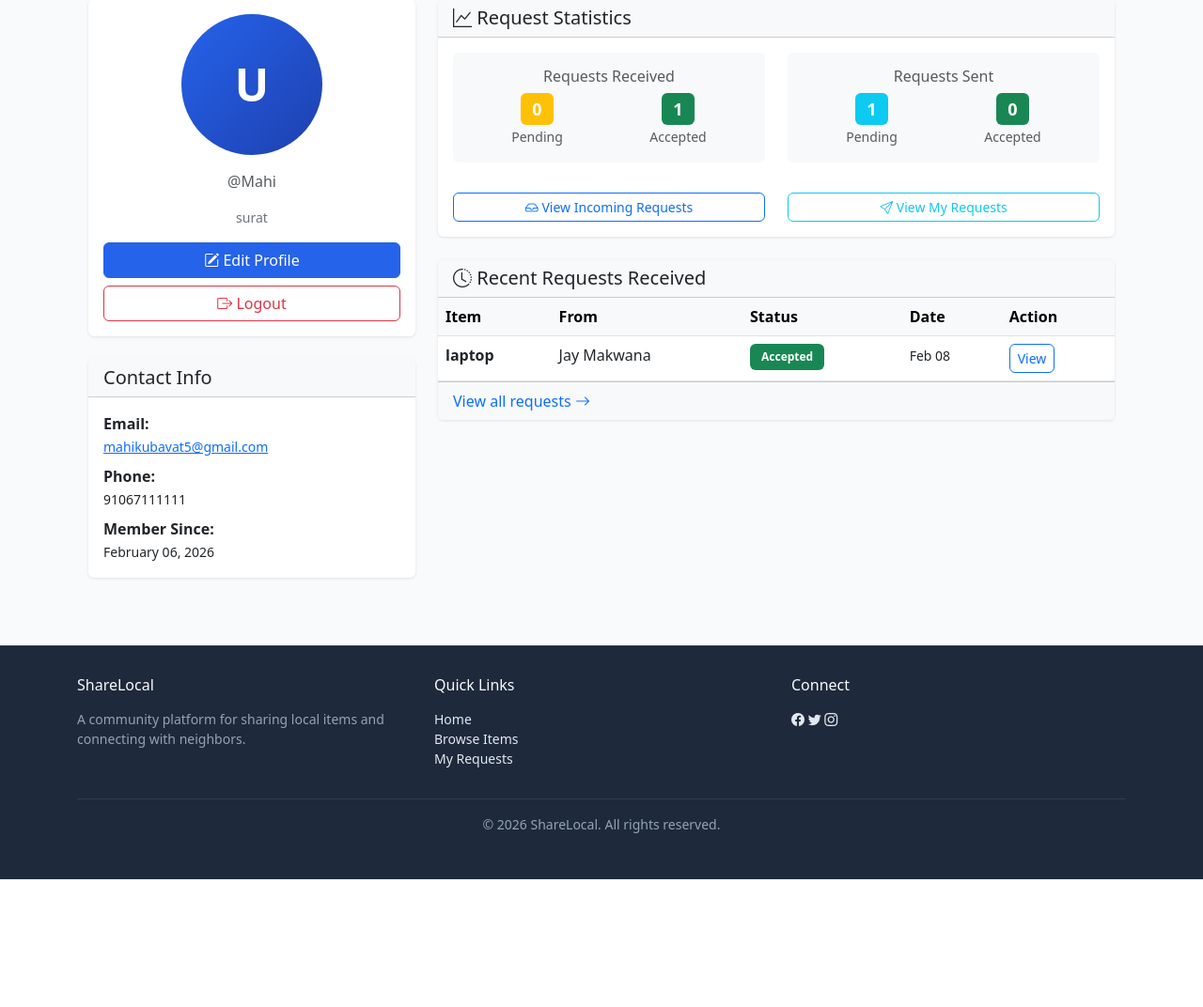
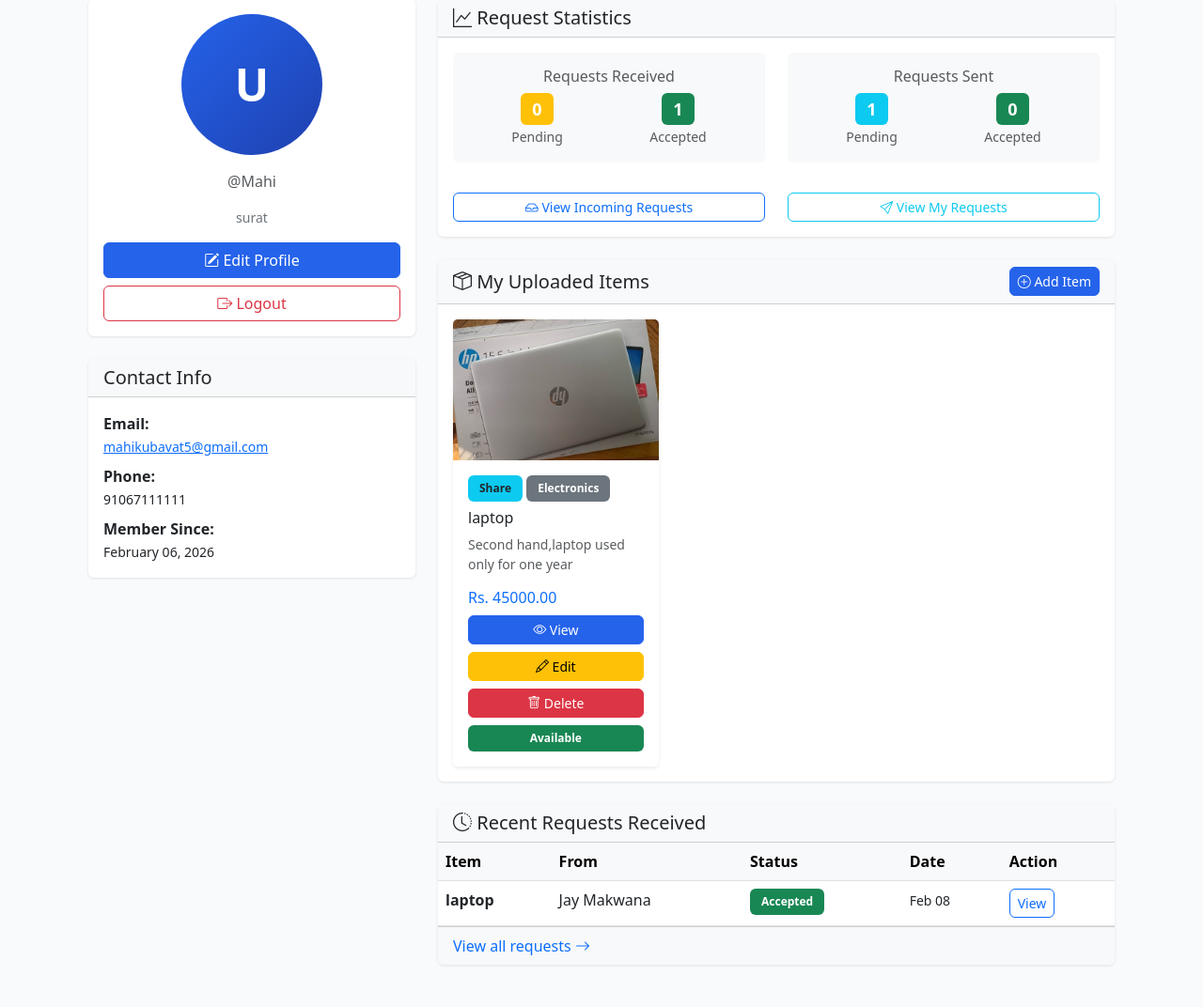
Before and after one commit to Mahikubavat/Python-Project, a Django app: page /accounts/profile/ in a window 1280 px wide. Shown: the part 135-1207 px from the top of the page at 94% size. Before the commit the page ends 1071 px from the top, so only its background shows below. Run offline with Django 4.2, Linux system fonts and the light colour scheme; a user stored in the database is signed in; data comes from the database, SQL or seed files in the repository.

Commit message:
Add section for displaying uploaded items

```diff
--- a/sharelocal/accounts/templates/accounts/profile.html
+++ b/sharelocal/accounts/templates/accounts/profile.html
@@ -117,6 +117,84 @@
                 </div>
             </div>
 
+            <!-- My Uploaded Items -->
+            <div class="card mb-4">
+                <div class="card-header bg-light d-flex justify-content-between align-items-center">
+                    <h5 class="mb-0"><i class="bi bi-box-seam"></i> My Uploaded Items</h5>
+                    <a href="{% url 'add_item' %}" class="btn btn-sm btn-primary">
+                        <i class="bi bi-plus-circle"></i> Add Item
+                    </a>
+                </div>
+                {% if user_items %}
+                <div class="card-body">
+                    <div class="row g-3">
+                        {% for item in user_items %}
+                        <div class="col-md-6 col-lg-4">
+                            <div class="card h-100 shadow-sm">
+                                {% if item.image %}
+                                <div class="card-img-top" style="background-image: url('{{ item.image.url }}'); height: 150px; background-size: cover; background-position: center;"></div>
+                                {% else %}
+                                <div class="card-img-top bg-light d-flex align-items-center justify-content-center" style="height: 150px;">
+                                    <i class="bi bi-image" style="font-size: 2rem; color: #ccc;"></i>
+                                </div>
+                                {% endif %}
+
+                                <div class="card-body d-flex flex-column">
+                                    <div class="mb-2">
+                                        <span class="badge bg-info text-dark">{{ item.get_item_type_display }}</span>
+                                        {% if item.category %}
+                                        <span class="badge bg-secondary">{{ item.category.name }}</span>
+                                        {% endif %}
+                                    </div>
+
+                                    <h6 class="card-title">{{ item.title }}</h6>
+                                    <p class="card-text text-muted small">
+                                        {{ item.description|truncatechars:60 }}
+                                    </p>
+
+                                    <div class="mt-auto">
+                                        {% if item.price %}
+                                        <p class="h6 text-primary mb-2">
+                                            Rs. {{ item.price }}
+                                        </p>
+                                        {% endif %}
+
+                                        <div class="d-grid gap-2">
+                                            <a href="{% url 'item_detail' item.id %}" class="btn btn-primary btn-sm">
+                                                <i class="bi bi-eye"></i> View
+                                            </a>
+                                            <a href="{% url 'edit_item' item.id %}" class="btn btn-warning btn-sm">
+                                                <i class="bi bi-pencil"></i> Edit
+                                            </a>
+                                            <a href="{% url 'delete_item' item.id %}" class="btn btn-danger btn-sm">
+                                                <i class="bi bi-trash"></i> Delete
+                                            </a>
+                                        </div>
+
+                                        <div class="mt-2">
+                                            {% if item.is_available %}
+                                            <span class="badge bg-success w-100">Available</span>
+                                            {% else %}
+                                            <span class="badge bg-secondary w-100">Not Available</span>
+                                            {% endif %}
+                                        </div>
+                                    </div>
+                                </div>
+                            </div>
+                        </div>
+                        {% endfor %}
+                    </div>
+                </div>
+                {% else %}
+                <div class="card-body">
+                    <div class="alert alert-info mb-0">
+                        <i class="bi bi-info-circle"></i> You haven't uploaded any items yet.
+                        <a href="{% url 'add_item' %}">Add your first item</a> to get started!
+                    </div>
+                </div>
+                {% endif %}
+            </div>
+
             <!-- Recent Requests -->
             {% if recent_received %}
                 <div class="card">
```
